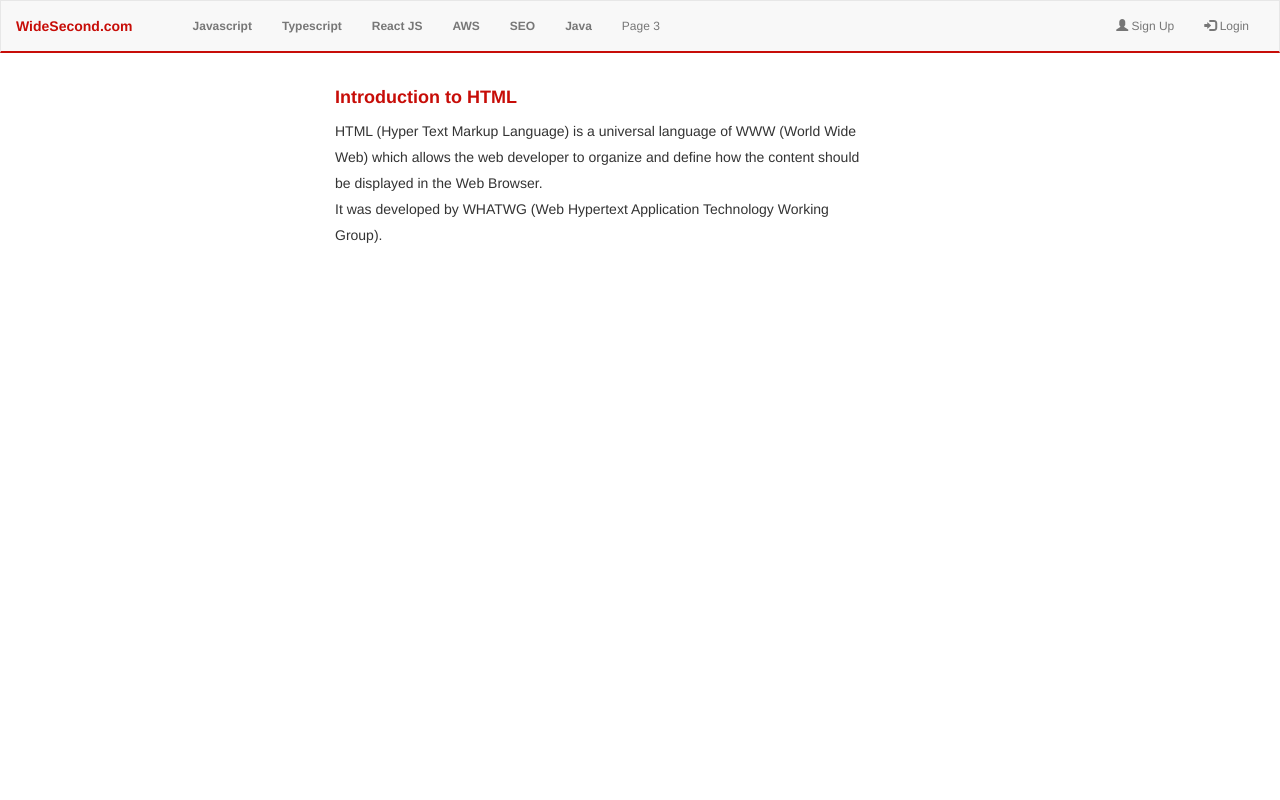
After one commit to AnUniversalPowerServing/ws, a PHP site: page /ws/pages/webtech.php in a window 1280 px wide. The commit adds this page. Run offline with PHP 8.4, Linux system fonts and the light colour scheme.

Commit message:
Üpdated pages

```diff
--- a/pages/default.php
+++ b/pages/default.php
@@ -5,7 +5,7 @@
 <head>
   <title>WideSecond.com | Learn Tutorials</title>
   <meta name="description" content="Free Web tutorials">
-  <meta name="keywords" content="seo, seo tools, seo khazana, seo report, seositecheckup, seoclerks, seo login, seo jobs, seo services, seo images">
+  <meta name="keywords" content="widesecond, widesecond.com, tutorials, web, technologies, development, programming languages">
   <meta charset="utf-8">
   <meta name="viewport" content="width=device-width, initial-scale=1, maximum-scale=1, user-scalable=no">
   <link rel="stylesheet" href="<?php echo $PROJECT_URL; ?>/vendor/bootstrap/css/bootstrap.min.css">
--- a/pages/templates/webtech/dev/html/01-introduction-to-html.php
+++ b/pages/templates/webtech/dev/html/01-introduction-to-html.php
@@ -0,0 +1,16 @@
+<script type="text/javascript">
+document.title='Widesecond.com | Introduction to HTML';
+</script>
+<div class="row">
+<div class="col-sm-7">
+    <div><h1 class="font-red"><b>Introduction to HTML</b></h1></div>
+    <div>HTML (Hyper Text Markup Language) is a universal language of WWW (World Wide Web) which
+         allows the web developer to organize and define how the content should be displayed in
+         the Web Browser.<br/>
+         It was developed by WHATWG (Web Hypertext Application Technology Working Group).
+    </div>
+</div><!--/.col-sm-7 -->
+<div class="col-sm-5">
+
+</div><!--/.col-sm-5 -->
+</div><!--/.row -->
--- /dev/null
+++ b/pages/webtech.php
@@ -0,0 +1,35 @@
+<?php include_once 'templates/api.php';  ?>
+<!DOCTYPE html>
+<html lang="en">
+<head>
+  <title>Java Tutorial</title>
+  <meta charset="utf-8">
+  <meta name="viewport" content="width=device-width, initial-scale=1, maximum-scale=1, user-scalable=no">
+  <link rel="stylesheet" href="<?php echo $PROJECT_URL; ?>/vendor/bootstrap/css/bootstrap.min.css">
+  <link rel="stylesheet" href="<?php echo $PROJECT_URL; ?>/styles/api/core-skeleton.css">
+  <script src="<?php echo $PROJECT_URL; ?>/js/api/core-skeleton.js"></script>
+  <script src="<?php echo $PROJECT_URL; ?>/vendor/jquery/jquery.min.js"></script>
+  <script src="<?php echo $PROJECT_URL; ?>/vendor/bootstrap/js/bootstrap.min.js"></script>
+<script type="text/javascript">
+$(document).ready(function(){
+
+});
+</script>
+</head>
+<body>
+
+<?php include_once 'templates/header.php'; ?>
+
+<div class="container-fluid fs14 mtop15p">
+  <div class="row">
+   <div id="content" class="col-sm-3"></div>
+   <div class="col-sm-9">
+     <?php
+       include_once 'templates/webtech/dev/html/01-introduction-to-html.php';
+     ?>
+   </div>
+  </div>
+</div>
+
+</body>
+</html>
```
Also changed, not shown: pages/templates/overview/webtech-dev.php (+13 -13 lines), .htaccess.
